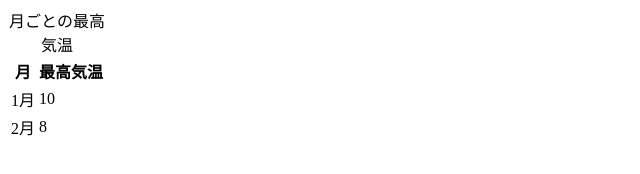
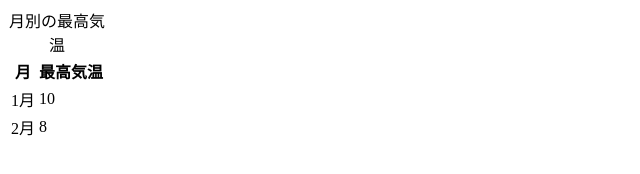
Before and after one commit to rinamarusuisan/literacy, a plain HTML site: page table.html in a window 1280 px wide. Shown: the full height of the page, 0-640 px from the left. Drawn offline with Linux system fonts and the light colour scheme.

Commit message:
Update table.html

```diff
--- a/table.html
+++ b/table.html
@@ -5,10 +5,12 @@
     </head>
     <body>
       <table>
-        <caption>月ごとの最高気温</caption>
+        <caption>月別の最高気温</caption>
+        <tbody>
         <tr><th>月</th><th>最高気温</th></tr>
         <tr><td>1月</td><td>10</td></tr>
         <tr><td>2月</td><td>8</td></tr>
+        </tbody>
       </table>
     </body>
 </html>
```
